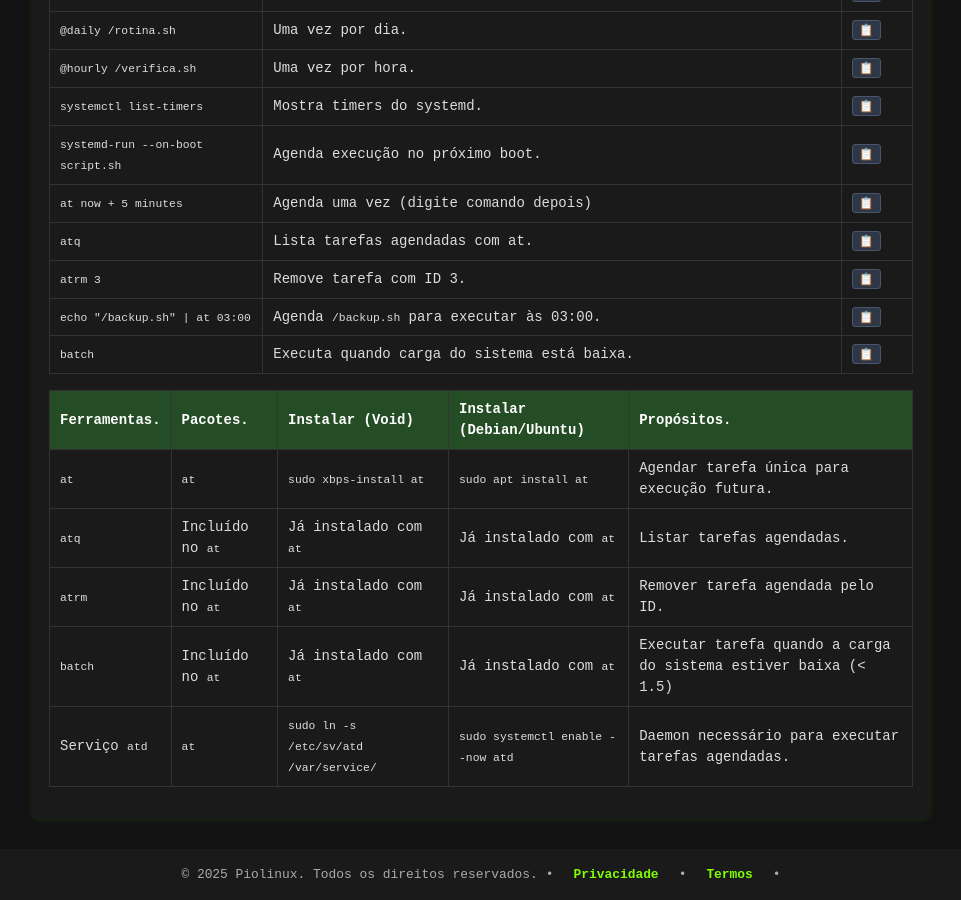
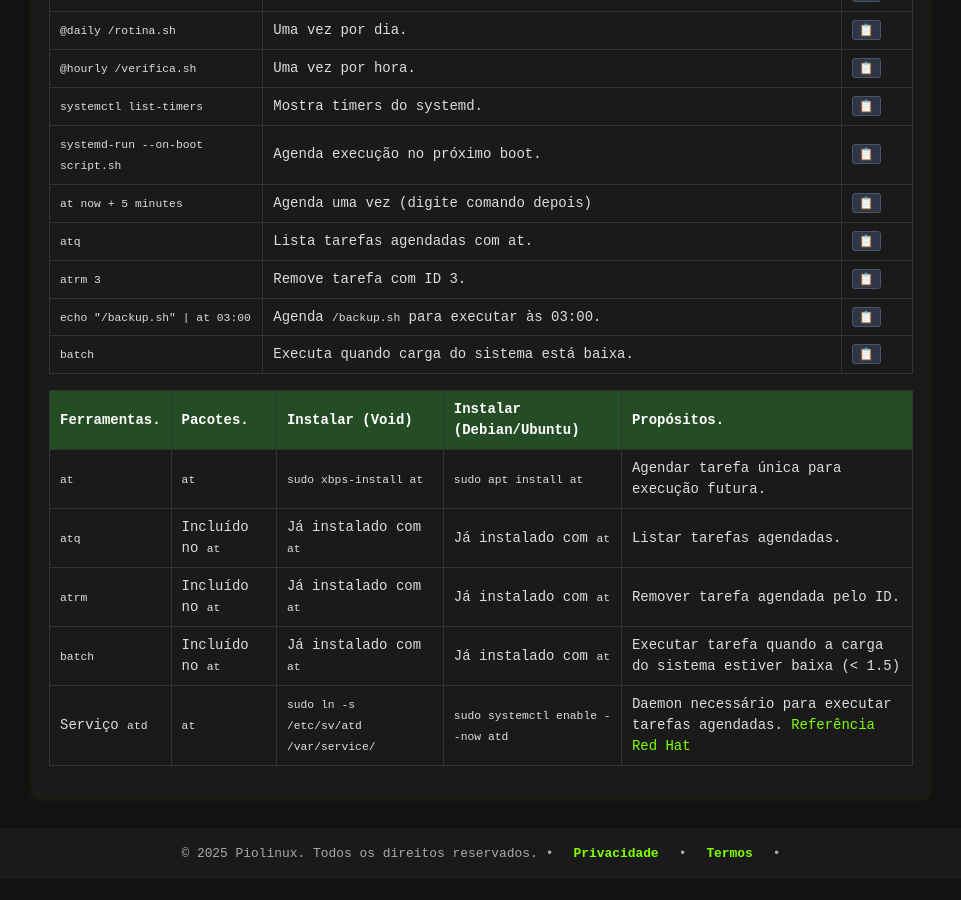
Before and after one commit to Piolinux/piolinux-site, a Jekyll site: the page built from _pages/_comandos/tarefas-agendadas.md, in a window 1280 px wide and 900 px high, scrolled down 636 px. Shown: the whole window, without its empty margins (159-1120 px from the left). Built offline with Jekyll 4.4.1, drawn with Linux system fonts in a browser that asks for light colours; after the commit the page ends 1515 px from its top, so only the background shows below that.

Commit message:
Update tarefas-agendadas.md

```diff
--- a/_pages/_comandos/tarefas-agendadas.md
+++ b/_pages/_comandos/tarefas-agendadas.md
@@ -173,12 +173,15 @@ function filtrarLinhas(termo) {
       <td data-label="Propósito">Executar tarefa quando a carga do sistema estiver baixa (< 1.5)</td>
     </tr>
     <tr>
-      <td data-label="Ferramenta">Serviço <code>atd</code></td>
-      <td data-label="Pacote"><code>at</code></td>
-      <td data-label="Instalar (Void)"><code>sudo ln -s /etc/sv/atd /var/service/</code></td>
-      <td data-label="Instalar (Debian/Ubuntu)"><code>sudo systemctl enable --now atd</code></td>
-      <td data-label="Propósito">Daemon necessário para executar tarefas agendadas.</td>
-    </tr>
+  <td data-label="Ferramenta">Serviço <code>atd</code></td>
+  <td data-label="Pacote"><code>at</code></td>
+  <td data-label="Instalar (Void)"><code>sudo ln -s /etc/sv/atd /var/service/</code></td>
+  <td data-label="Instalar (Debian/Ubuntu)"><code>sudo systemctl enable --now atd</code></td>
+  <td data-label="Propósito">
+    Daemon necessário para executar tarefas agendadas.
+    <a href="https://www.redhat.com/en/blog/linux-at-command" target="_blank">Referência Red Hat</a>
+  </td>
+</tr>
   </tbody>
 </table>
 
```
